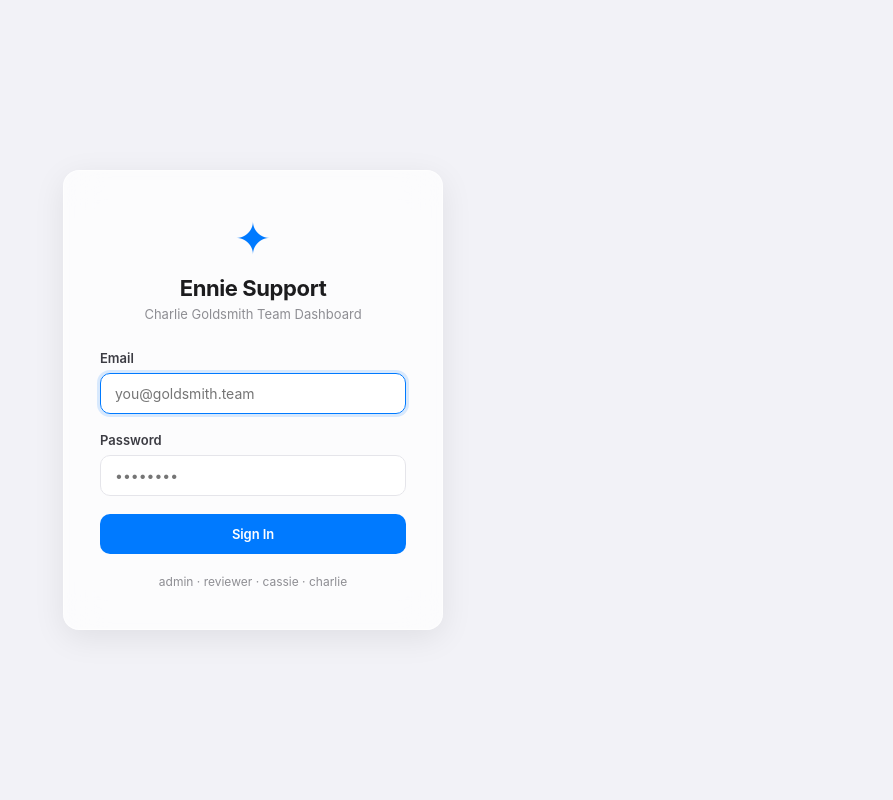
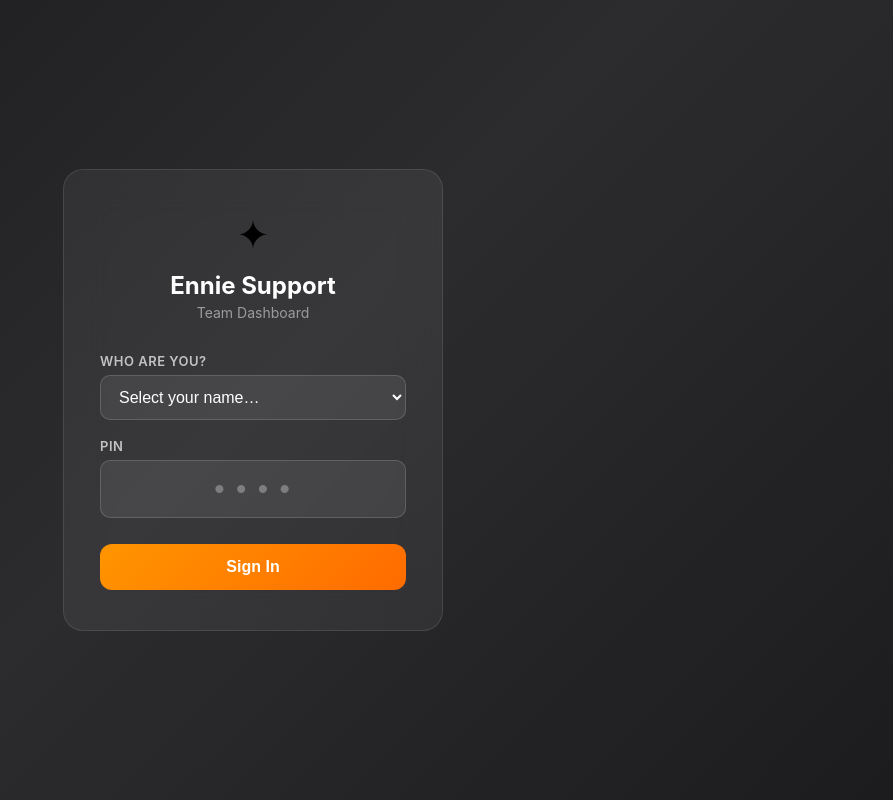
Before and after one commit to jakehb1/ennie-dashboard, a Flask app: template templates/login.html in a window 1280 px wide. Shown: the whole page, without its empty margins (387-1280 px from the left). Run offline with Flask 3, Linux system fonts and the light colour scheme; the template is opened without the code that fills it, so the values that code supplies are empty.

Commit message:
Add username + PIN login for Jakeh, Casey, Charlie
- Login page with name dropdown + 4-digit PIN
- Session-based auth with Flask sessions
- All dashboard pages and admin APIs protected
- Webhook + drafts POST remain open for email processor
- API returns 401 JSON for unauthenticated requests
- Dashboard shows logged-in user name + Sign Out link
- PINs configurable via env vars (PIN_JAKEH, PIN_CASEY, PIN_CHARLIE)

```diff
--- a/app.py
+++ b/app.py
@@ -3,14 +3,41 @@
 Demo Dashboard with Real Support Emails
 """
 
-from flask import Flask, render_template_string, request, jsonify
+from flask import Flask, render_template_string, render_template, request, jsonify, session, redirect, url_for
+from functools import wraps
 import json
 import os
 import sqlite3
+import hashlib
 from datetime import datetime
 import uuid
 
 app = Flask(__name__)
+app.secret_key = os.environ.get('SECRET_KEY', 'ennie-support-' + hashlib.sha256(b'ennie2026').hexdigest()[:16])
+
+# ── Admin users (username → PIN) ──────────────────────────────────────────────
+ADMIN_USERS = {
+    'jakeh':   os.environ.get('PIN_JAKEH',   '1642'),
+    'casey':   os.environ.get('PIN_CASEY',   '3941'),
+    'charlie': os.environ.get('PIN_CHARLIE', '4521'),
+}
+
+ADMIN_DISPLAY = {
+    'jakeh':   'Jakeh',
+    'casey':   'Casey',
+    'charlie': 'Charlie',
+}
+
+def login_required(f):
+    @wraps(f)
+    def decorated(*args, **kwargs):
+        if not session.get('user'):
+            # Return JSON 401 for API calls, redirect for pages
+            if request.path.startswith('/api/'):
+                return jsonify({'error': 'Not authenticated'}), 401
+            return redirect(url_for('login'))
+        return f(*args, **kwargs)
+    return decorated
 
 # Simple file-based storage for drafts (Railway-friendly)
 DRAFTS_FILE = os.path.join('/tmp', 'ennie_drafts.json')
@@ -79,6 +106,25 @@ real_emails = [
         "created_at": "2026-04-16 14:20"
     }
 ]
+
+# ── Auth routes ──────────────────────────────────────────────────────────────
+
+@app.route('/login', methods=['GET', 'POST'])
+def login():
+    if request.method == 'POST':
+        username = (request.form.get('username') or '').strip().lower()
+        pin = (request.form.get('pin') or '').strip()
+        if username in ADMIN_USERS and ADMIN_USERS[username] == pin:
+            session['user'] = username
+            session['display_name'] = ADMIN_DISPLAY.get(username, username)
+            return redirect(url_for('dashboard'))
+        return render_template('login.html', error='Wrong PIN. Try again.')
+    return render_template('login.html')
+
+@app.route('/logout')
+def logout():
+    session.clear()
+    return redirect(url_for('login'))
 
 @app.route('/webhook', methods=['GET', 'POST'])
 def webhook():
@@ -161,6 +207,7 @@ def api_test():
     return jsonify({'method': 'GET', 'status': 'success'})
 
 @app.route('/')
+@login_required
 def dashboard():
     # Load real drafts from file, fallback to demo data
     file_drafts = [d for d in load_drafts() if d.get('status') == 'pending']
@@ -316,9 +363,12 @@ def dashboard():
 <body>
     <div class="live-indicator">LIVE</div>
     <div class="container">
-        <div class="header">
-            <h1>Ennie Support Dashboard</h1>
-            <p>Team Access • Real Support Emails • {{ drafts|length }} Pending</p>
+        <div class="header" style="display:flex;justify-content:space-between;align-items:flex-start;">
+            <div>
+                <h1>Ennie Support Dashboard</h1>
+                <p>Welcome, {{ display_name }} • {{ drafts|length }} Pending</p>
+            </div>
+            <a href="/logout" style="font-size:13px;color:#999;text-decoration:none;padding:6px 14px;border:1px solid #ddd;border-radius:8px;margin-top:4px;">Sign Out</a>
         </div>
 
         <div class="stats">
@@ -670,9 +720,10 @@ document.addEventListener('click', (e) => {
     </script>
 </body>
 </html>
-    ''', drafts=drafts, event_count=event_count, healing_count=healing_count)
+    ''', drafts=drafts, event_count=event_count, healing_count=healing_count, display_name=session.get('display_name', 'Admin'))
 
 @app.route('/api/drafts/<draft_id>/approve', methods=['POST'])
+@login_required
 def approve_draft(draft_id):
     """Approve a draft as-is (no edits). Preserves original for learning."""
     try:
@@ -692,6 +743,7 @@ def approve_draft(draft_id):
         return jsonify({'error': str(e)}), 500
 
 @app.route('/api/drafts/<draft_id>/reject', methods=['POST'])
+@login_required
 def reject_draft(draft_id):
     """Reject a draft."""
     try:
@@ -711,6 +763,7 @@ def reject_draft(draft_id):
         return jsonify({'error': str(e)}), 500
 
 @app.route('/api/drafts/<draft_id>/escalate', methods=['POST'])
+@login_required
 def escalate_draft(draft_id):
     """Escalate a draft to human review."""
     try:
@@ -732,6 +785,7 @@ def escalate_draft(draft_id):
         return jsonify({'error': str(e)}), 500
 
 @app.route('/api/drafts/<draft_id>/edit', methods=['POST'])
+@login_required
 def edit_draft(draft_id):
     """Edit and approve a draft. Preserves original AI draft for learning."""
     try:
@@ -766,6 +820,7 @@ def get_approved_drafts():
     return jsonify(approved)
 
 @app.route('/api/drafts/<draft_id>/mark-sent', methods=['POST'])
+@login_required
 def mark_draft_sent(draft_id):
     """Mark a draft as sent after it's been emailed."""
     try:
@@ -813,6 +868,7 @@ def get_sent_examples():
     return jsonify(examples)
 
 @app.route('/api/lookup', methods=['GET'])
+@login_required
 def lookup_user():
     """Look up user across Kajabi, Eventbrite, and Klaviyo."""
     email = request.args.get('email', '').strip().lower()
@@ -967,6 +1023,7 @@ def lookup_user():
 # ── Template-based page routes ──────────────────────────────────────────────
 
 @app.route('/inbox')
+@login_required
 def inbox_page():
     """Render the inbox page using the Jinja2 template."""
     from flask import render_template
@@ -975,6 +1032,7 @@ def inbox_page():
     return render_template('inbox.html', drafts=pending)
 
 @app.route('/escalations')
+@login_required
 def escalations_page():
     """Render the escalations page using the Jinja2 template."""
     from flask import render_template
@@ -983,6 +1041,7 @@ def escalations_page():
     return render_template('escalations.html', escalations=escalated)
 
 @app.route('/api/escalations/<esc_id>/respond', methods=['POST'])
+@login_required
 def respond_escalation(esc_id):
     """Respond to an escalation and mark it resolved."""
     try:
@@ -1003,6 +1062,7 @@ def respond_escalation(esc_id):
         return jsonify({'error': str(e)}), 500
 
 @app.route('/api/escalations/<esc_id>/re-escalate', methods=['POST'])
+@login_required
 def re_escalate(esc_id):
     """Re-escalate an existing escalation to a different person."""
     try:
--- a/templates/login.html
+++ b/templates/login.html
@@ -4,17 +4,111 @@
   <meta charset="UTF-8">
   <meta name="viewport" content="width=device-width, initial-scale=1.0">
   <title>Sign In — Ennie Support</title>
-  <link rel="stylesheet" href="{{ url_for('static', filename='style.css') }}">
+  <style>
+    * { margin: 0; padding: 0; box-sizing: border-box; }
+    body {
+      font-family: -apple-system, BlinkMacSystemFont, 'SF Pro Text', 'Segoe UI', sans-serif;
+      background: linear-gradient(135deg, #1C1C1E 0%, #2C2C2E 50%, #1C1C1E 100%);
+      min-height: 100vh;
+      display: flex;
+      align-items: center;
+      justify-content: center;
+      padding: 20px;
+    }
+    .login-card {
+      background: rgba(255,255,255,0.06);
+      backdrop-filter: blur(20px);
+      -webkit-backdrop-filter: blur(20px);
+      border: 1px solid rgba(255,255,255,0.1);
+      border-radius: 20px;
+      padding: 40px 36px;
+      width: 100%;
+      max-width: 380px;
+      text-align: center;
+    }
+    .login-logo-icon {
+      font-size: 40px;
+      display: block;
+      margin-bottom: 12px;
+    }
+    .login-card h1 {
+      font-size: 24px;
+      font-weight: 700;
+      color: #fff;
+      margin-bottom: 4px;
+    }
+    .login-card .subtitle {
+      font-size: 14px;
+      color: rgba(255,255,255,0.5);
+      margin-bottom: 32px;
+    }
+    .form-group {
+      margin-bottom: 18px;
+      text-align: left;
+    }
+    .form-label {
+      display: block;
+      font-size: 13px;
+      font-weight: 600;
+      color: rgba(255,255,255,0.7);
+      margin-bottom: 6px;
+      text-transform: uppercase;
+      letter-spacing: 0.5px;
+    }
+    input, select {
+      width: 100%;
+      padding: 12px 14px;
+      border: 1px solid rgba(255,255,255,0.15);
+      border-radius: 10px;
+      font-size: 16px;
+      background: rgba(255,255,255,0.08);
+      color: #fff;
+      outline: none;
+      transition: border-color 0.2s;
+    }
+    input:focus, select:focus {
+      border-color: rgba(255,149,0,0.6);
+    }
+    input::placeholder { color: rgba(255,255,255,0.3); }
+    select option { color: #1C1C1E; background: #fff; }
+    .pin-input {
+      text-align: center;
+      font-size: 28px;
+      font-weight: 700;
+      letter-spacing: 12px;
+      padding-left: 24px;
+    }
+    .btn-signin {
+      width: 100%;
+      padding: 14px;
+      border: none;
+      border-radius: 12px;
+      font-size: 16px;
+      font-weight: 600;
+      color: #fff;
+      background: linear-gradient(135deg, #FF9500, #FF6B00);
+      cursor: pointer;
+      margin-top: 8px;
+      transition: opacity 0.2s;
+    }
+    .btn-signin:hover { opacity: 0.9; }
+    .error-msg {
+      background: rgba(255,59,48,0.15);
+      border: 1px solid rgba(255,59,48,0.3);
+      color: #FF6B6B;
+      padding: 10px 14px;
+      border-radius: 10px;
+      font-size: 14px;
+      margin-bottom: 20px;
+    }
+  </style>
 </head>
 <body>
-<div class="login-wrap">
-  <div class="glass-card login-card">
+<div class="login-card">
 
-    <div class="login-logo">
   <span class="login-logo-icon">✦</span>
   <h1>Ennie Support</h1>
-      <p>Charlie Goldsmith Team Dashboard</p>
-    </div>
+  <p class="subtitle">Team Dashboard</p>
 
   {% if error %}
   <div class="error-msg">{{ error }}</div>
@@ -22,26 +116,25 @@
 
   <form method="post" action="{{ url_for('login') }}">
     <div class="form-group">
-        <label class="form-label" for="email">Email</label>
-        <input type="email" id="email" name="email"
-               placeholder="you@goldsmith.team"
-               autocomplete="email" required autofocus>
+      <label class="form-label" for="username">Who are you?</label>
+      <select id="username" name="username" required>
+        <option value="" disabled {% if not request.form.get('username') %}selected{% endif %}>Select your name…</option>
+        <option value="jakeh" {% if request.form.get('username') == 'jakeh' %}selected{% endif %}>Jakeh</option>
+        <option value="casey" {% if request.form.get('username') == 'casey' %}selected{% endif %}>Casey</option>
+        <option value="charlie" {% if request.form.get('username') == 'charlie' %}selected{% endif %}>Charlie</option>
+      </select>
     </div>
     <div class="form-group">
-        <label class="form-label" for="password">Password</label>
-        <input type="password" id="password" name="password"
-               placeholder="••••••••"
-               autocomplete="current-password" required>
+      <label class="form-label" for="pin">PIN</label>
+      <input type="password" inputmode="numeric" pattern="[0-9]*" maxlength="4"
+             id="pin" name="pin"
+             class="pin-input"
+             placeholder="••••"
+             autocomplete="off" required>
     </div>
-      <button type="submit" class="btn btn-primary" style="width:100%;justify-content:center;padding:12px;">
-        Sign In
-      </button>
+    <button type="submit" class="btn-signin">Sign In</button>
   </form>
 
-    <p style="margin-top:20px;font-size:12px;color:var(--gray);text-align:center;">
-      admin · reviewer · cassie · charlie
-    </p>
-  </div>
 </div>
 </body>
 </html>
```
Lines whose indentation alone changed are shown as unchanged.
